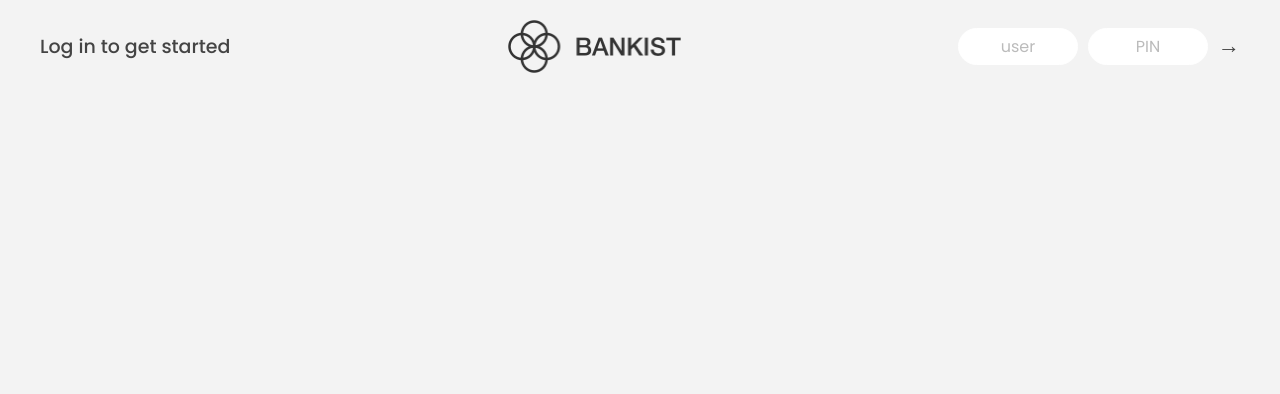
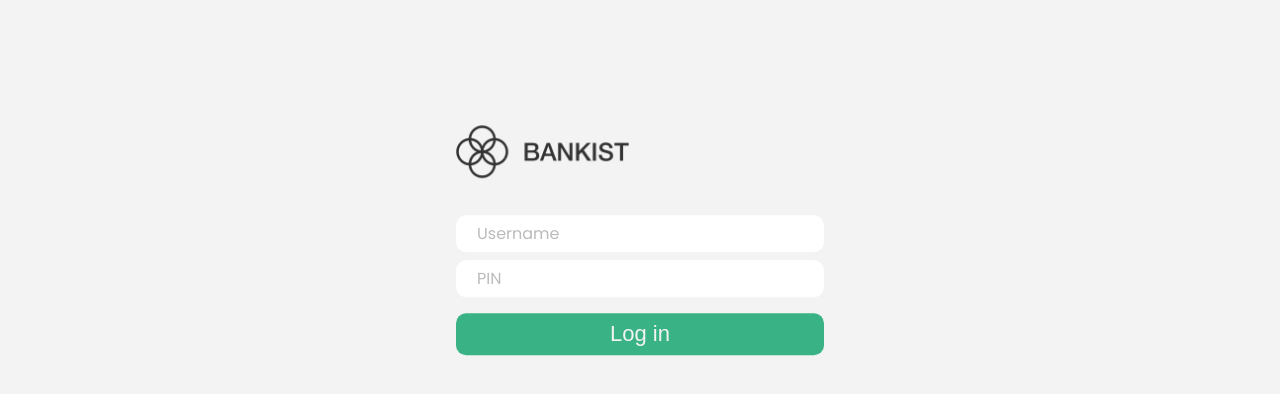
Before and after one commit to burhanudinrabbani666/bankist, a website with bundled scripts: page app/index.html in a window 1280 px wide. Built offline with nearby package versions, Linux system fonts and the light colour scheme.

Commit message:
feat: change login method

```diff
--- a/app/index.html
+++ b/app/index.html
@@ -16,13 +16,13 @@
   </head>
   <body>
     <!-- TOP NAVIGATION -->
-    <nav>
+    <nav class="nav">
+      <img src="./src/img/logo-1.png" alt="Logo" class="logo" />
       <p class="welcome">Log in to get started</p>
-      <img src="./src/img/logo.png" alt="Logo" class="logo" />
       <form class="login">
         <input
           type="text"
-          placeholder="user"
+          placeholder="Username"
           class="login__input login__input--user"
         />
         <!-- In practice, use type="password" -->
@@ -32,7 +32,7 @@
           maxlength="4"
           class="login__input login__input--pin"
         />
-        <button class="login__btn">&rarr;</button>
+        <button class="login__btn">Log in</button>
       </form>
     </nav>
 
--- a/app/src/css/style.css
+++ b/app/src/css/style.css
@@ -21,26 +21,37 @@ body {
   background-color: #f3f3f3;
   height: 100vh;
   padding: 2rem;
+
+  position: relative;
 }
 
 nav {
-  display: flex;
-  justify-content: space-between;
-  align-items: center;
+  max-width: 40%;
   padding: 0 2rem;
+
+  position: absolute;
+  top: 30%;
+  left: 50%;
+
+  transform: translate(-50%, -50%);
 }
 
 .welcome {
   font-size: 1.9rem;
   font-weight: 500;
+  display: none;
 }
 
 .logo {
   height: 5.25rem;
+  margin-bottom: 2.4rem;
 }
 
 .login {
   display: flex;
+  flex-direction: column;
+  gap: 8px;
+  margin-top: 0.8rem;
 }
 
 .login__input {
@@ -48,9 +59,8 @@ nav {
   padding: 0.5rem 2rem;
   font-size: 1.6rem;
   font-family: inherit;
-  text-align: center;
-  width: 12rem;
-  border-radius: 10rem;
+  width: 100%;
+  border-radius: 1rem;
   margin-right: 1rem;
   color: inherit;
   border: 1px solid #fff;
@@ -70,9 +80,15 @@ nav {
   border: none;
   background: none;
   font-size: 2.2rem;
-  color: inherit;
+  color: #f3f3f3;
   cursor: pointer;
   transition: all 0.3s;
+
+  background-color: #39b385;
+  margin-top: 0.8rem;
+
+  padding: 0.8rem;
+  border-radius: 1rem;
 }
 
 .login__btn:hover,
@@ -80,7 +96,7 @@ nav {
 .btn--sort:hover,
 .btn--sort:focus {
   outline: none;
-  color: #777;
+  background-color: #309870;
 }
 
 /* MAIN */
@@ -88,7 +104,7 @@ nav {
   position: relative;
   max-width: 100rem;
   margin: 4rem auto;
-  display: grid;
+  display: none;
   grid-template-columns: 4fr 3fr;
   grid-template-rows: auto repeat(3, 15rem) auto;
   gap: 2rem;
--- a/app/src/js/app.js
+++ b/app/src/js/app.js
@@ -7,7 +7,7 @@ import {
   btnLogin, btnTransfer, btnLoan, btnClose, btnSort, containerApp,
   inputLoginUsername, inputLoginPin, inputCloseUsername, inputClosePin, inputTransferAmount, inputTransferTo,
   labelWelcome, labelDate, labelTimer,
-  inputLoanAmount,
+  inputLoanAmount,nav
 } from "./element.js";
 
 import { updateUi, displayMovements } from "./view.js";
@@ -35,7 +35,12 @@ function App() {
       labelWelcome.textContent = `Welcome back ${
         currentAccount.owner.split(" ")[0]
       }`;
-      containerApp.style.opacity = 1;
+      nav.style.display = "none";
+      containerApp.style.display = "grid";
+
+      setTimeout(() => {
+        containerApp.style.opacity = 1;
+      }, 500);
 
       // Welcome message
       const now = new Date();
--- a/app/src/js/element.js
+++ b/app/src/js/element.js
@@ -1,4 +1,5 @@
 // Elements
+export const nav = document.querySelector(".nav");
 export const labelWelcome = document.querySelector(".welcome");
 export const labelDate = document.querySelector(".date");
 export const labelBalance = document.querySelector(".balance__value");
```
Also changed, not shown: index.html (+1 -1 lines), app/src/img/logo-1.png (added).
